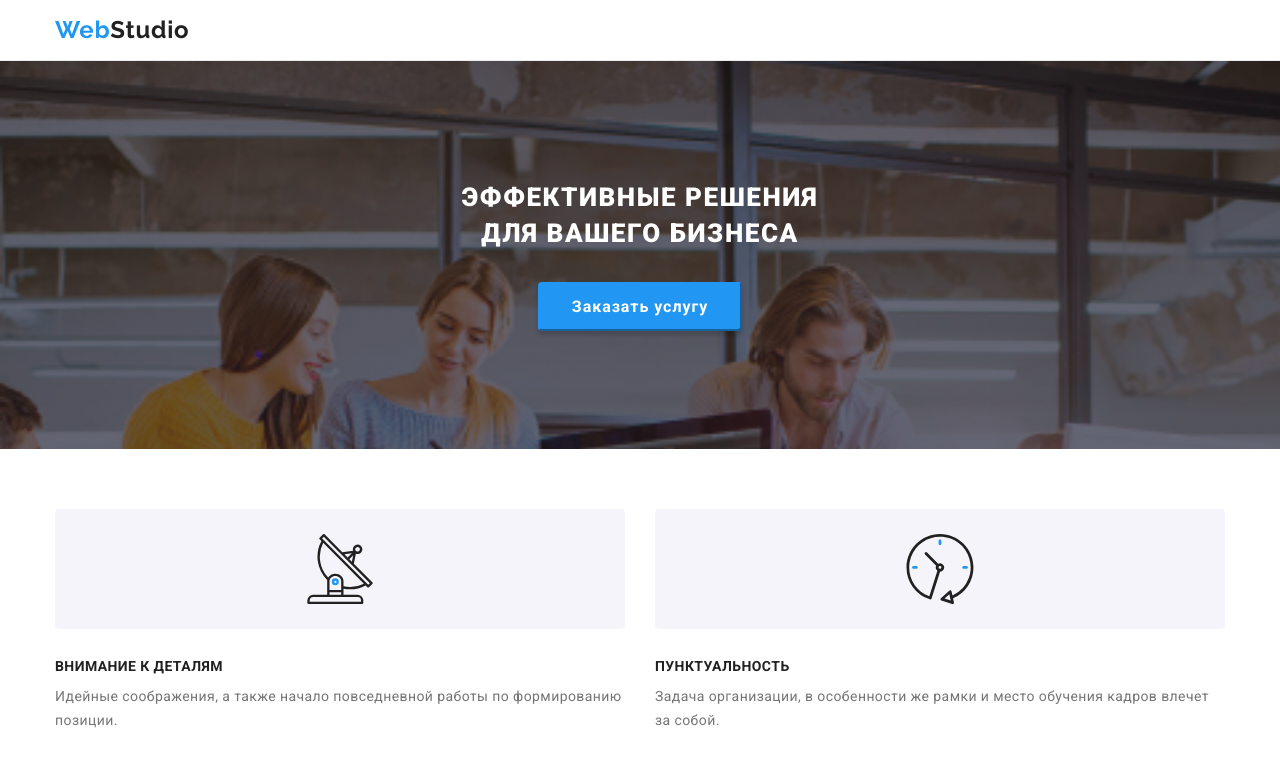
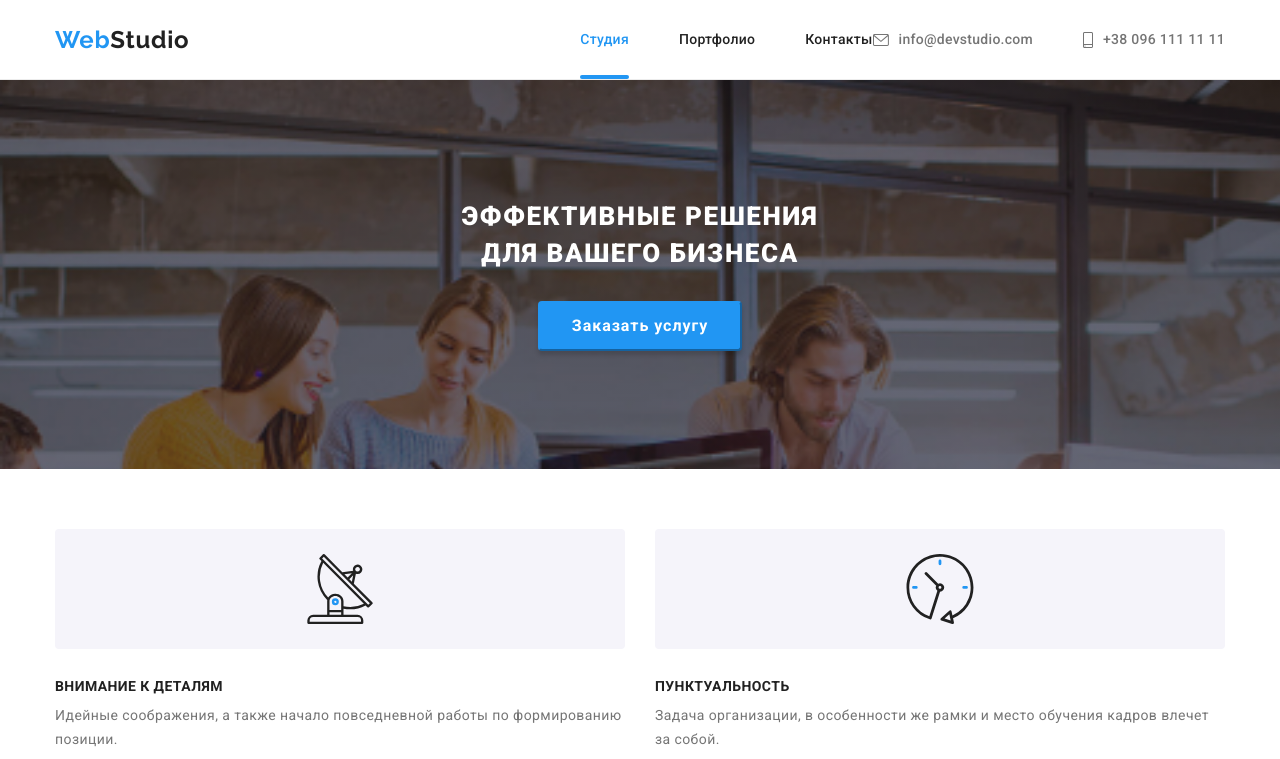
Before and after one commit to Smagins5/goit-markup-hw-08, a plain HTML site: page index.html in a window 1280 px wide. Shown: the top 759 px of the page. Drawn offline with nearby package versions, Linux system fonts and the light colour scheme.

Commit message:
Хедер Студия

```diff
--- a/index.html
+++ b/index.html
@@ -13,12 +13,12 @@
 </head>
 <body class="body">
     <header class="page-header">
-        <div class="container">
+        <div class="container page-header__inner">
         <a class="logo-head" href="/"><span class="logo-head__primary">Web</span><span class="logo-head__secondary">Studio</span></a>
         <div class="main-nav">
         <nav>
             <ul class="site-nav list">
-                <li class="site-nav__item"><a href="./index.html" class="site-nav__link--current">Студия</a></li>
+                <li class="site-nav__item"><a href="./index.html" class="site-nav__link site-nav__link--current">Студия</a></li>
                 <li class="site-nav__item"><a href="./portfolio.html" class="site-nav__link">Портфолио</a></li>
                 <li class="site-nav__item"><a href="#" class="site-nav__link">Контакты</a></li>
             </ul>
--- a/sass/components/_header.scss
+++ b/sass/components/_header.scss
@@ -1,3 +1,15 @@
 .page-header {
     border-bottom: 1px solid #ECECEC;
+&__inner {
+    display: flex;
+    align-items: center;
+    justify-content: space-between;
+    @media screen and (min-width: 768px) {
+            justify-content: space-between;
+    }
+    @media screen and (min-width: 1200px){
+
+    }
+
 }
+}
--- a/sass/components/_info.scss
+++ b/sass/components/_info.scss
@@ -1,14 +1,33 @@
+
 /* Info nav */
-// .info {
-//     display: flex;
-//     margin-left: auto;
-// }
-// .info__item {
-//     align-items: center;
-//     & + & {
-//     margin-left: 50px;
-// }
-// }
+.info {
+    @media screen and (min-width: 768px) {
+            margin-left: 84px;
+    @media screen and (min-width: 1200px){
+    display: flex;
+    margin-left: auto;
+}
+}
+}
+.info__item {
+    font-size: 12px;
+    @media screen and (min-width: 1200px) {
+        font-size: 14px;
+
+    }
+    @media screen and (min-width: 768px) {
+            &:not(:last-child) {
+            margin-bottom: 10px;
+
+    @media screen and (min-width: 1200px) {
+            &:not(:last-child) {
+            margin-bottom: 0;
+            margin-right: 50px;
+            }
+    }
+}
+}
+}
 .info__link {
     color: $primary-text-color;
     fill: #757575;
--- a/sass/components/_navigation.scss
+++ b/sass/components/_navigation.scss
@@ -1,20 +1,40 @@
 .main-nav {
+    display: none;
+
     @media screen and (min-width: 768px) {
-    display: none;
+    display: flex;
+    align-items: center;
     }
+        &--current {
+            color: $color-logo;
+            position: relative;
+
+            &::after {
+                @media screen and (min-width: 768px) {
+                    content: "";
+                    position: absolute;
+                    left: 0;
+                    bottom: 0;
+                    width: 100%;
+                    height: 4px;
+                    border-radius: 2px;
+                    background-color: $color-logo;
+                }
+            }
+        }
     // display: flex;
     // align-items: center;
 }
-// .site-nav {
-//     // display: flex;
-//     // margin-left: 93px;
-// }
-// .site-nav__item {
-//     margin-right: 50px;
-//     &:last-child {
-//     margin-right: 0;
-// }
-// }
+.site-nav {
+    display: flex;
+    // margin-left: 93px;
+}
+.site-nav__item {
+    margin-right: 50px;
+    &:last-child {
+    margin-right: 0;
+}
+}
 .site-nav__link {
     position: relative;
     display: block;
@@ -29,19 +49,25 @@
     padding-bottom: 32px;
     transition: $hover-focus-effect;
 
+
 &--current {
+    color: $color-logo;
     position: relative;
-    display: block;
-    padding-top: 32px;
-    padding-bottom: 32px;
-    color: $color-logo;
-    font-weight: 500;
-    font-size: 14px;
-    line-height: 1.1;
-    letter-spacing: 0.02em;
-    text-decoration: none;
-    cursor: $cursor-default;
+
+    &::after {
+    @media screen and (min-width: 768px) {
+        content: "";
+        position: absolute;
+        left: 0;
+        bottom: 0;
+        width: 100%;
+        height: 4px;
+        border-radius: 2px;
+        background-color: $color-logo;
+    }
 }
+}
+
 &:hover,
 &:focus {
     color: $color-logo;
```
Also changed, not shown: portfolio.html (+1 -1 lines), css/main.css, css/main.min.css, 2 other files.
